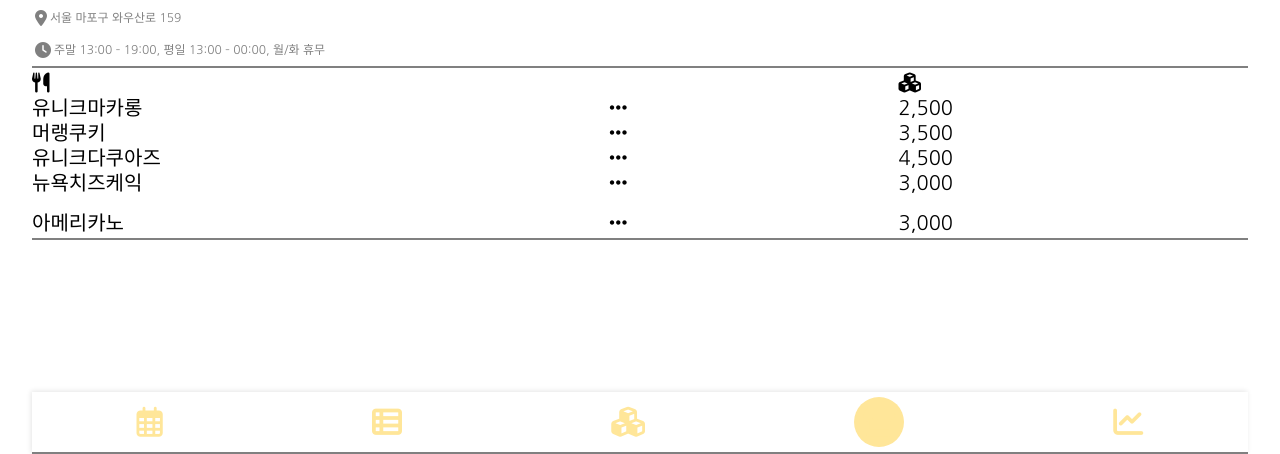
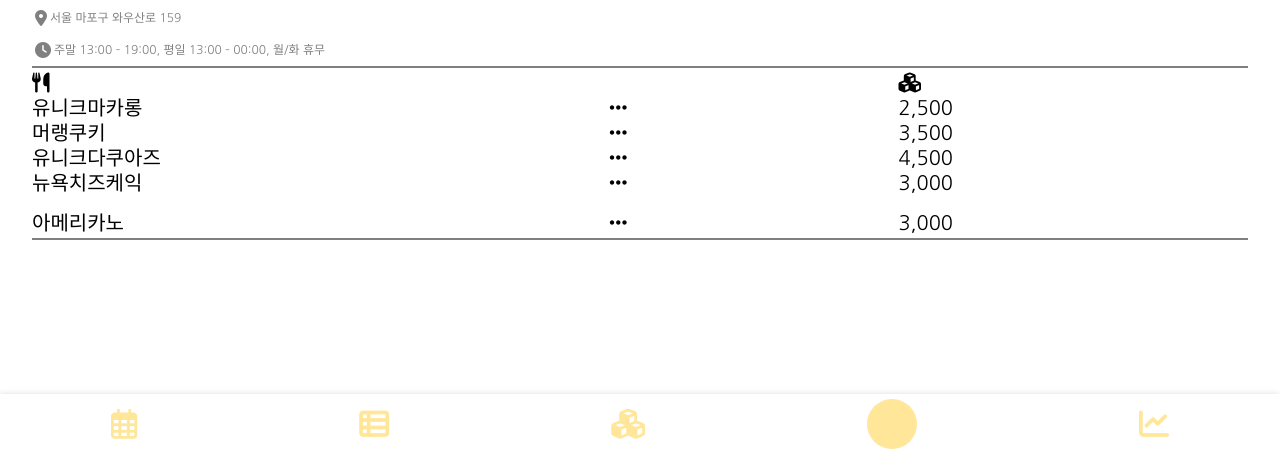
Before and after one commit to nagi0101/modee_prototype_owner, a plain HTML site: page store.html in a window 1280 px wide. Shown: the part 346-800 px from the top of the page. Drawn offline with Linux system fonts and the light colour scheme.

Commit message:
nav width fix

```diff
--- a/store.html
+++ b/store.html
@@ -73,7 +73,7 @@
           </li>
         </ul>
       </section>
-      <nav class="nav_bar store_section">
+      <nav class="nav_bar">
         <a href="calender.html"><i class="far fa-calendar-alt"></i></a>
         <a href="index.html"><i class="fas fa-th-list"></i></a>
         <a href="stock.html"><i class="fas fa-cubes"></i></a>
```
